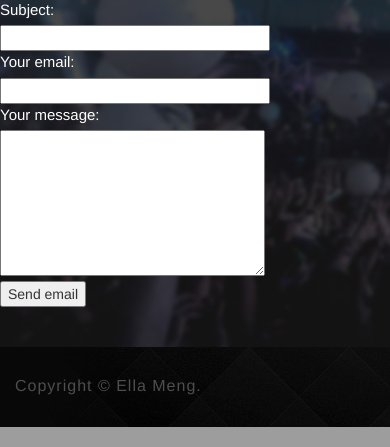
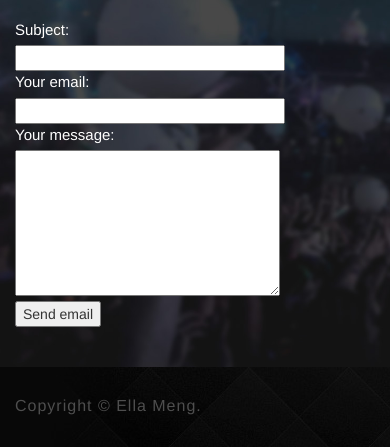
Before and after one commit to ellameng/539portfolio, a Python web app: template templates/mail.html in a window 390 px wide. Shown: the part 851-1298 px from the top of the page. Run offline with Jinja, Linux system fonts and the light colour scheme; the template is opened without the code that fills it, so the values that code supplies are empty; some libraries are stand-ins or nearby versions.

Commit message:
Add two media queries: at least three of each.

```diff
--- a/static/stylesheet/stylesheet.css
+++ b/static/stylesheet/stylesheet.css
@@ -259,10 +259,28 @@ form label {
  	.footer_icon {
  		display: none;
  	}
+ 	#video {
+ 		display: none;
+ 	}
+ 	.map {
+ 		margin: 0 auto;
+ 	}
+
+ 	#contact_form {
+ 		margin: 0 auto;
+ 		margin-top: 20px;
+
+ 	}
  }
 
 @media print {
 	#video {
 		visibility: hidden;
 	}
+	.map {
+		display: none;
+	}
+	audio {
+		visibility: hidden;
+	}
 }
--- a/templates/mail.html
+++ b/templates/mail.html
@@ -11,7 +11,7 @@
 				<!-- <P class="col-xs-12 col-md-3" id="myemail">Email: qiongyu@umich.edu</P> -->
 
 
-				<iframe src="https://www.google.com/maps/embed?pb=!1m18!1m12!1m3!1d2951.9050352980357!2d-83.74241488501171!3d42.28055047919239!2m3!1f0!2f0!3f0!3m2!1i1024!2i768!4f13.1!3m3!1m2!1s0x883cae40746ad639%3A0x9777deab36d450cd!2sSchool+of+Information+at+the+University+of+Michigan!5e0!3m2!1sen!2sus!4v1459381258046" style="border:0" allowfullscreen class="col-xs-12 col-md-5  map"></iframe>
+				<iframe src="https://www.google.com/maps/embed?pb=!1m18!1m12!1m3!1d2951.9050352980357!2d-83.74241488501171!3d42.28055047919239!2m3!1f0!2f0!3f0!3m2!1i1024!2i768!4f13.1!3m3!1m2!1s0x883cae40746ad639%3A0x9777deab36d450cd!2sSchool+of+Information+at+the+University+of+Michigan!5e0!3m2!1sen!2sus!4v1459381258046" style="border:0" allowfullscreen class="col-md-5  map"></iframe>
 
 
 
@@ -19,7 +19,7 @@
 
 
 
-				<form id="contact_form" action="#" method="POST" enctype="multipart/form-data">
+				<form id="contact_form" action="#" method="POST" enctype="multipart/form-data" class="col-md-5 col-md-offset-2">
 
 						<label for="subject">Subject:</label><br />
 						<input id="subject" class="input" name="subject" type="text" value="" size="30" /><br />
```
Also changed, not shown: 1 other file.
